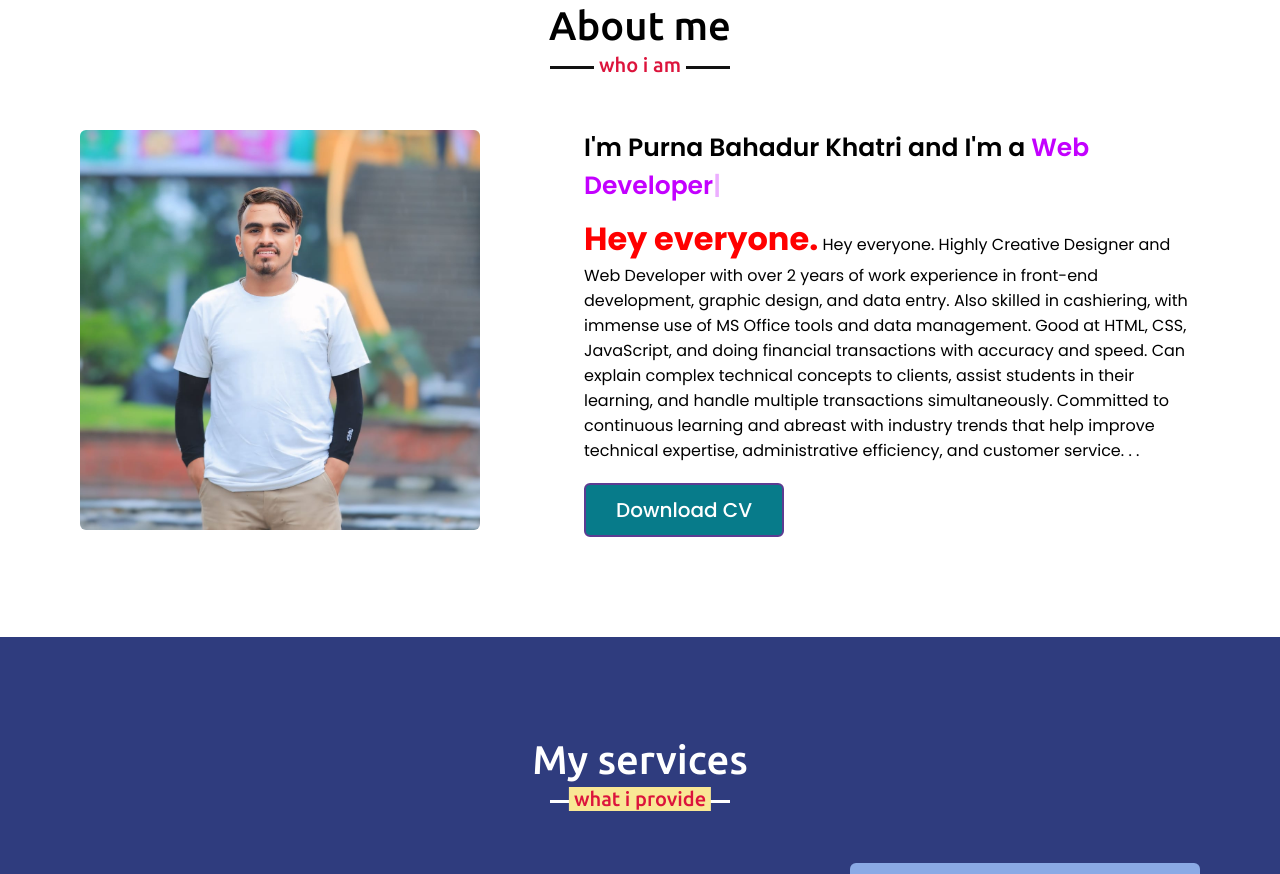
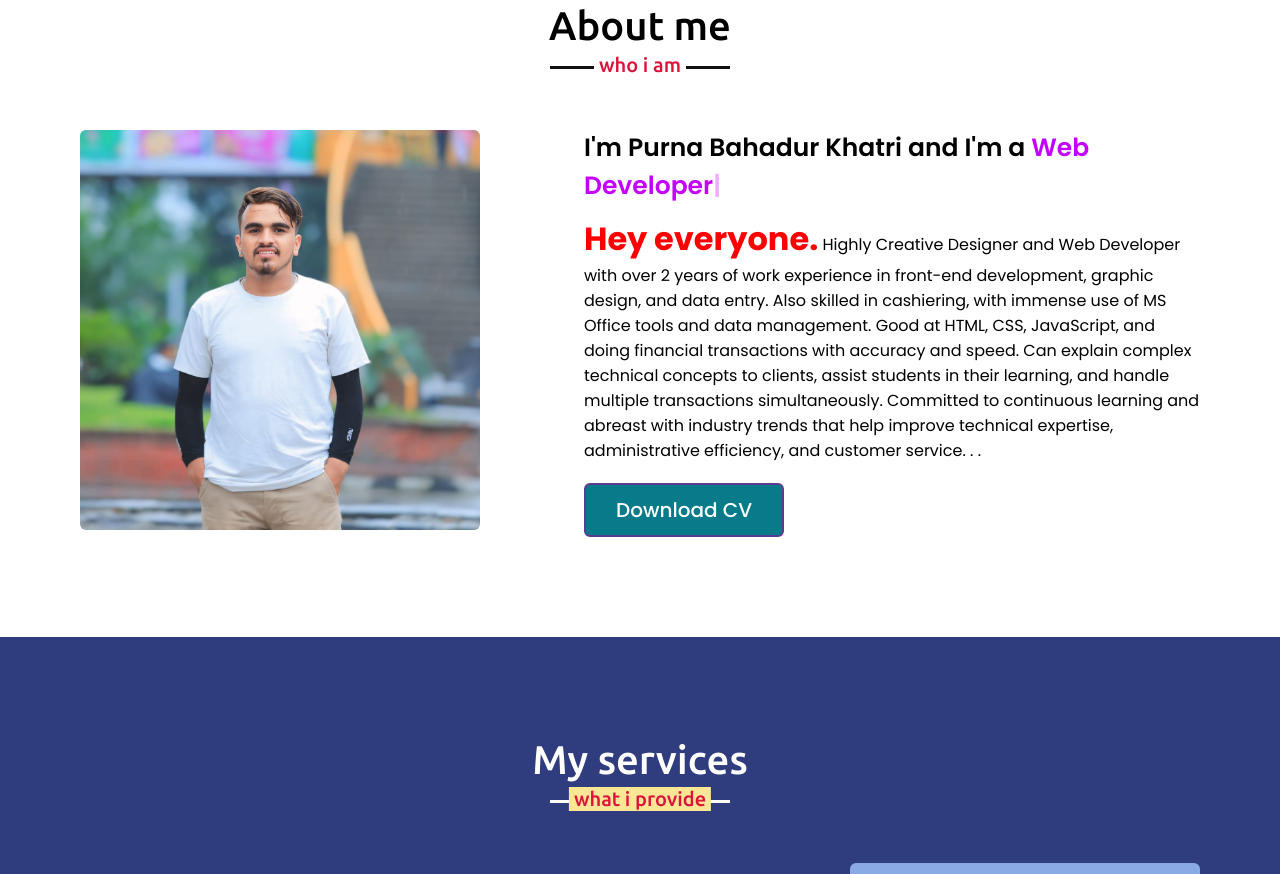
Before and after one commit to purnakhatriofficial/my_attractive_website, a plain HTML site: page index.html in a window 1280 px wide. Shown: the part 897-1771 px from the top of the page. Drawn offline with nearby package versions, Linux system fonts and the light colour scheme.

Commit message:
Update index.html

```diff
--- a/index.html
+++ b/index.html
@@ -64,7 +64,7 @@
                     <div class="text">I'm Purna Bahadur Khatri and I'm a <span class="typing-2"></span></div>
                     <b style="font-size: 2rem; color: red;">Hey everyone.</b>
 
-                     Hey everyone. Highly Creative Designer and Web Developer with over 2 years of work experience in front-end development, graphic design, and data entry. Also skilled in cashiering, with immense use of MS Office tools and data management. Good at HTML, CSS, JavaScript, and doing financial transactions with accuracy and speed. Can explain complex technical concepts to clients, assist students in their learning, and handle multiple transactions simultaneously. Committed to continuous learning and abreast with industry trends that help improve technical expertise, administrative efficiency, and customer service. .
+                     Highly Creative Designer and Web Developer with over 2 years of work experience in front-end development, graphic design, and data entry. Also skilled in cashiering, with immense use of MS Office tools and data management. Good at HTML, CSS, JavaScript, and doing financial transactions with accuracy and speed. Can explain complex technical concepts to clients, assist students in their learning, and handle multiple transactions simultaneously. Committed to continuous learning and abreast with industry trends that help improve technical expertise, administrative efficiency, and customer service. .
                         .</p>
                     <a href="Purna_resume.pdf" download="">Download CV</a>
                 </div>
```
